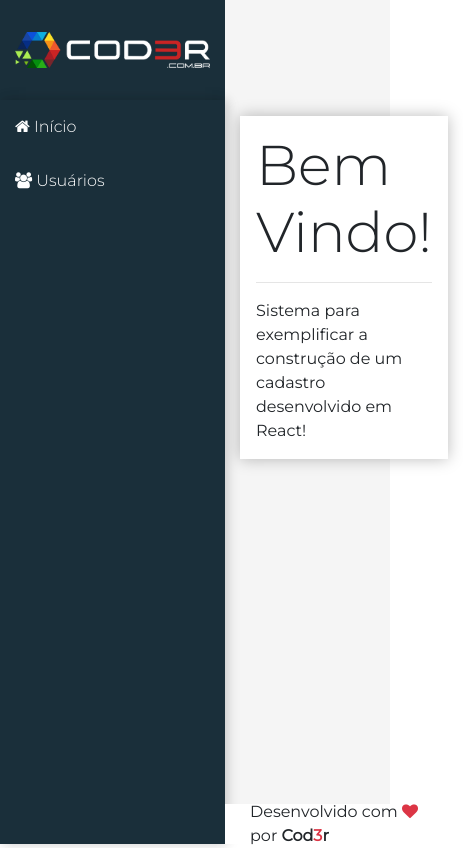
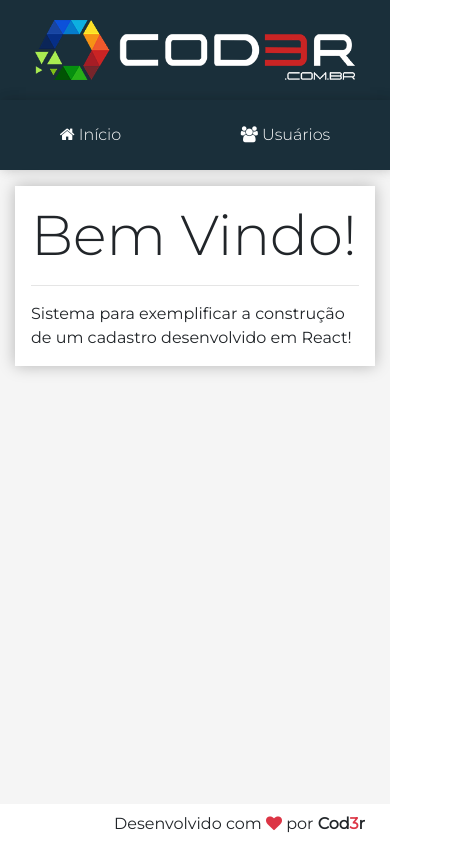
Before and after one commit to wandersonsales-dev/crud-react, a React (Create React App) app in the folder frontend/: page / in a window 390 px wide. Shown: the whole page, 463 px wide, since content can reach past the window. Built offline with nearby package versions, Linux system fonts and the light colour scheme.

Commit message:
Adicionando responsividade

```diff
--- a/frontend/src/components/templates/Logo.css
+++ b/frontend/src/components/templates/Logo.css
@@ -9,3 +9,9 @@
   padding: 0px 15px;
   width: 100%;
 }
+
+@media(max-width: 576px) {
+  aside.logo img {
+    width: 350px;
+  }
+}
--- a/frontend/src/components/templates/Nav.css
+++ b/frontend/src/components/templates/Nav.css
@@ -16,3 +16,22 @@
 .menu a:hover {
   background: linear-gradient(135deg, #07a7e3 0%, #32dac3 100%);
 }
+
+@media(max-width: 768px) {
+  .menu {
+    display: flex;
+    justify-content: flex-start;
+    align-items: center;
+  }
+
+  .menu a {
+    display: inline;
+    padding: 10px;
+    margin: 0px;
+  }
+
+  .menu {
+    height: 100%;
+    justify-content: space-around;
+  }
+}
--- a/frontend/src/main/App.css
+++ b/frontend/src/main/App.css
@@ -3,6 +3,7 @@
 
   --logo-height: 100px;
   --header-height: 100px;
+  --menu-top-height: 70px;
   --aside-width: 225px;
   --footer-height: 40px;
 
@@ -51,3 +52,35 @@
 footer.footer {
   grid-area: footer;
 }
+
+@media(max-width: 768px) {
+  .app {
+    grid-template-rows:
+      var(--header-height)
+      var(--menu-top-height)
+      1fr
+      var(--footer-height);
+    grid-template-columns: var(--aside-width) 1fr;
+    grid-template-areas:
+      "logo header"
+      "menu menu"
+      "content content"
+      "footer footer";
+  }
+}
+
+@media(max-width: 576px) {
+  .app {
+    grid-template-rows:
+      var(--logo-height)
+      var(--menu-top-height)
+      1fr
+      var(--footer-height);
+    grid-template-columns: 1fr;
+    grid-template-areas:
+      "logo"
+      "menu"
+      "content"
+      "footer";
+  }
+}
```
